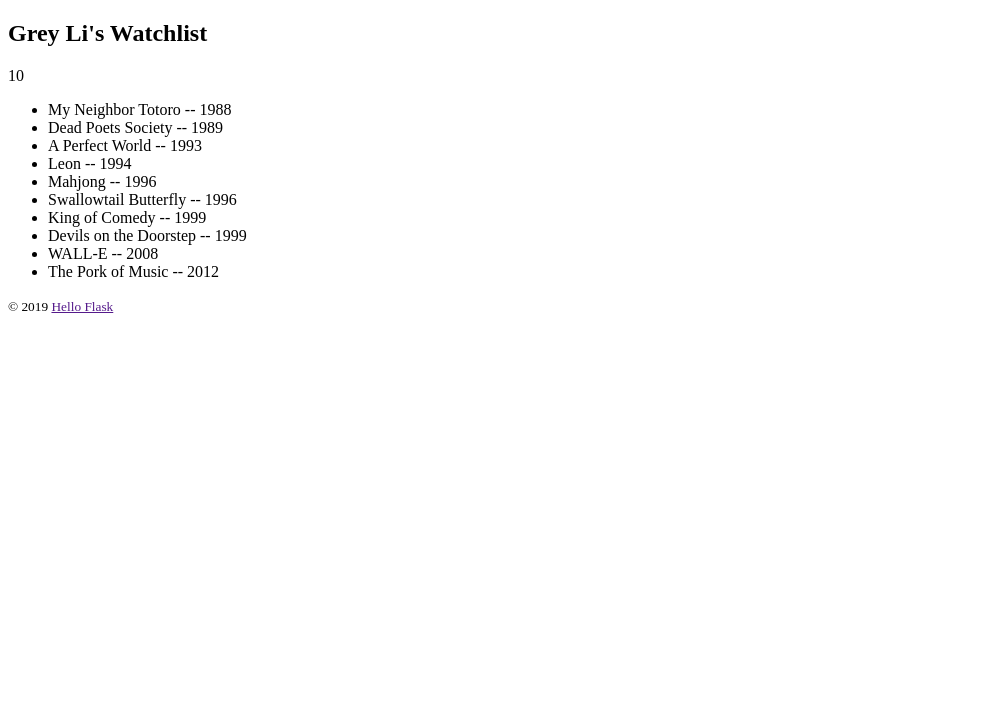
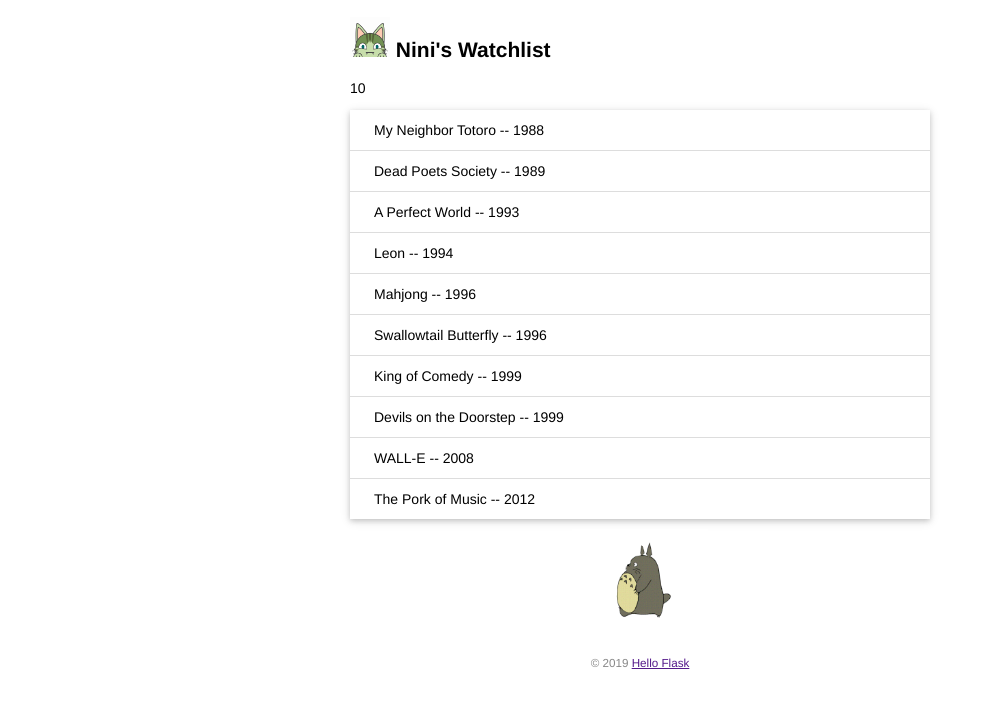
Before and after one commit to DestroyLee/watchlist, a Flask app: page / in a window 1280 px wide. Shown: the top 708 px of the page, without its empty margins (0-988 px from the left). Run offline with Flask 2, Linux system fonts and the light colour scheme.

Commit message:
add static files

```diff
--- a/app.py
+++ b/app.py
@@ -4,7 +4,7 @@ from flask import url_for, render_template
 app = Flask(__name__)
 
 
-name = 'Grey Li'
+name = 'Nini'
 movies = [
     {'title': 'My Neighbor Totoro', 'year': '1988'},
     {'title': 'Dead Poets Society', 'year': '1989'},
--- /dev/null
+++ b/static/style.css
@@ -0,0 +1,48 @@
+/* 页面整体 */
+body {
+    margin: auto;
+    max-width: 580px;
+    font-size: 14px;
+    font-family: Helvetica, Arial, sans-serif;
+}
+
+/* 页脚 */
+footer {
+    color: #888;
+    margin-top: 15px;
+    text-align: center;
+    padding: 10px;
+}
+
+/* 头像 */
+.avatar {
+    width: 40px;
+}
+
+/* 电影列表 */
+.movie-list {
+    list-style-type: none;
+    padding: 0;
+    margin-bottom: 10px;
+    box-shadow: 0 2px 5px 0 rgba(0, 0, 0, 0.16), 0 2px 10px 0 rgba(0, 0, 0, 0.12);
+}
+
+.movie-list li {
+    padding: 12px 24px;
+    border-bottom: 1px solid #ddd;
+}
+
+.movie-list li:last-child {
+    border-bottom:none;
+}
+
+.movie-list li:hover {
+    background-color: #f8f9fa;
+}
+
+/* 龙猫图片 */
+.totoro {
+    display: block;
+    margin: 0 auto;
+    height: 100px;
+}
--- a/templates/index.html
+++ b/templates/index.html
@@ -3,17 +3,24 @@
 <head>
     <meta charset="utf-8">
     <title>{{ name }}'s Watchlist</title>
+    <link rel="icon" href="{{ url_for('static', filename='favicon.ico') }}">
+    <link rel="stylesheet" href="{{ url_for('static', filename='style.css') }}" type="text/css">
 </head>
 <body>
-    <h2>{{ name }}'s Watchlist</h2>
+
+    <h2>
+        <img alt="Avatar" class="avatar" src="{{ url_for('static', filename='images/avatar.png') }}">
+        {{ name }}'s Watchlist
+    </h2>
     <p>{{ movies|length }}</p>
-    <ul>
+    <ul class="movie-list">
         {% for movie in movies %}
         <li>{{movie.title}} -- {{movie.year}}</li>
         {% endfor %}
     </ul>
+    <img alt="Walking Totoro" class="totoro" src="{{ url_for('static', filename='images/totoro.gif') }}">
     <footer>
-        <small>&copy; 2019 <a href=""<>Hello Flask</a></small>
+        <small>&copy; 2019 <a href="">Hello Flask</a></small>
     </footer>
 </body>
 </html>
```
Also changed, not shown: static/favicon.ico (added), static/images/avatar.png (added), static/images/totoro.gif (added), 1 other file.
